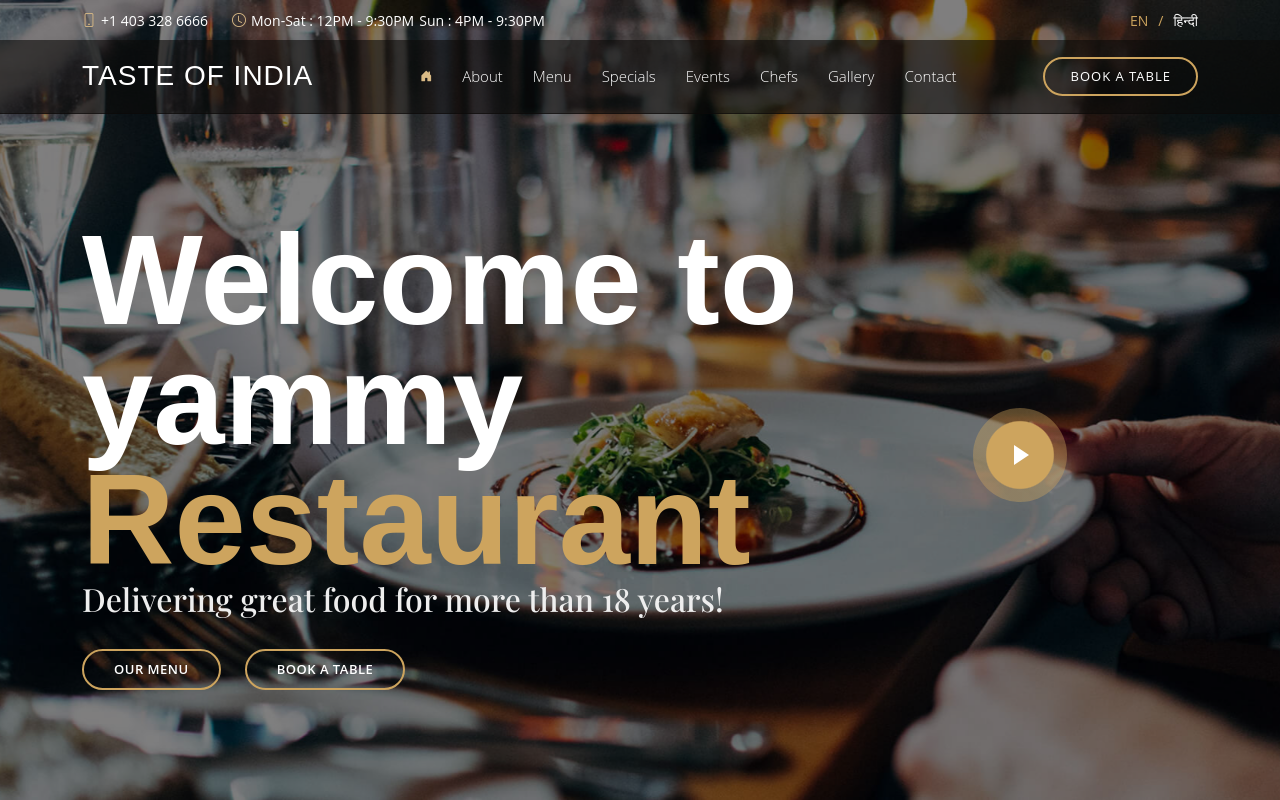
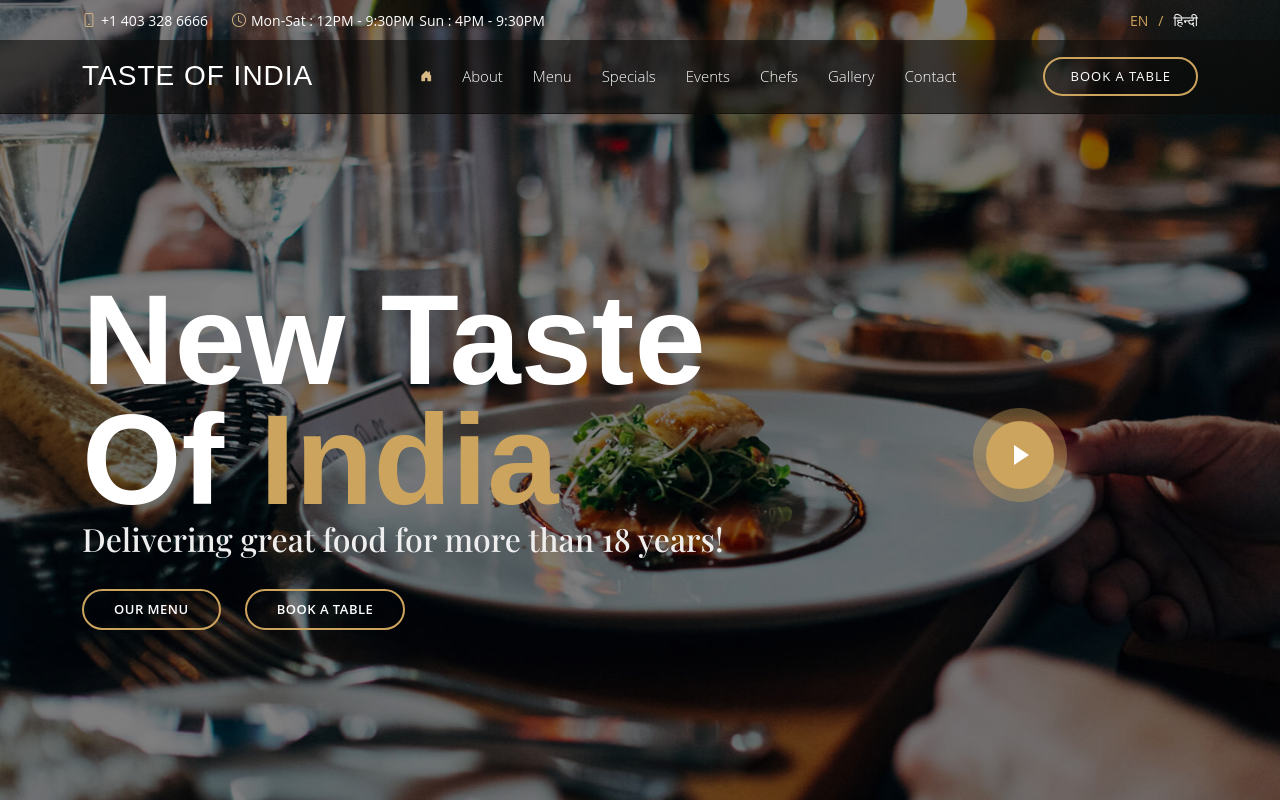
Before and after one commit to ishworX/newtasteof2024, a Next.js app: page / in a window 1280 px wide. Built offline with nearby package versions, Linux system fonts and the light colour scheme.

Commit message:
fixed the spelling error

```diff
--- a/src/app/components/Button/AppBtn.tsx
+++ b/src/app/components/Button/AppBtn.tsx
@@ -1,5 +1,5 @@
 import React from 'react'
-import "./Appbtn.css";
+import "./AppBtn.css"
 
 
 export default function AppBtn({ name }: { name: string }) {
--- a/src/app/sections/Hero/Hero.css
+++ b/src/app/sections/Hero/Hero.css
@@ -2,16 +2,16 @@
 # Hero Section
 --------------------------------------------------------------*/
 #hero {
-    width: 100%;
-    height: 100vh;
-    background: url("../../../../public/assets/hero-bg.jpg") top center;
-    background-size: cover;
-    position: relative;
-    padding: 0;
+  width: 100%;
+  height: 100vh;
+  background: url('../../../../public/assets/hero-bg.jpg') top center;
+  background-size: cover;
+  position: relative;
+  padding: 0;
 }
 
 #hero:before {
-  content: "";
+  content: '';
   background: rgba(0, 0, 0, 0.5);
   position: absolute;
   bottom: 0;
@@ -36,7 +36,7 @@
   font-weight: 700;
   line-height: 7.5rem;
   color: #fff;
-  font-family: "Poppins", sans-serif;
+  font-family: 'Poppins', sans-serif;
 }
 
 #hero h1 span {
@@ -64,7 +64,7 @@
 }
 
 #hero .play-btn::after {
-  content: "";
+  content: '';
   position: absolute;
   left: 50%;
   top: 50%;
@@ -79,7 +79,7 @@
 }
 
 #hero .play-btn::before {
-  content: "";
+  content: '\260E';
   position: absolute;
   width: 120px;
   height: 120px;
@@ -107,7 +107,7 @@
 }
 
 #hero .play-btn:hover::before {
-  content: "";
+  content: '\260E';
   position: absolute;
   left: 50%;
   top: 50%;
--- a/src/app/sections/Hero/Hero.tsx
+++ b/src/app/sections/Hero/Hero.tsx
@@ -5,7 +5,7 @@ import AOS from 'aos';
 
 import React, { useEffect } from 'react';
 import Glightbox from 'glightbox';
-import './hero.css';
+import './Hero.css';
 import HeroBtn from '../../components/Button/HeroBtn';
 
 export default function Hero() {
@@ -34,7 +34,7 @@ export default function Hero() {
                 <div className="row">
                     <div className="col-lg-8">
                         <h1>
-                            Welcome to yammy <span>Restaurant</span>
+                            New Taste Of <span>India</span>
                         </h1>
                         <h2>Delivering great food for more than 18 years!</h2>
 
@@ -49,7 +49,7 @@ export default function Hero() {
                         data-aos-delay="200"
                     >
                         <a
-                            href="https://www.youtube.com/watch?v=F3zw1Gvn4Mk"
+                            href="tel:+4033286666"
                             className="glightbox play-btn"
                         ></a>
                     </div>
```
